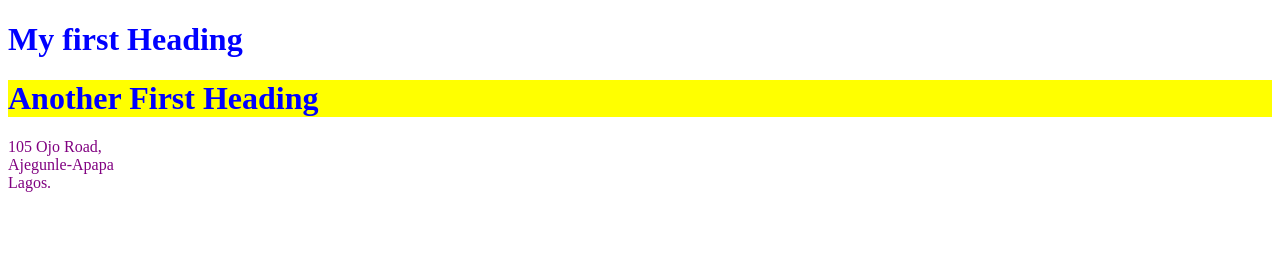
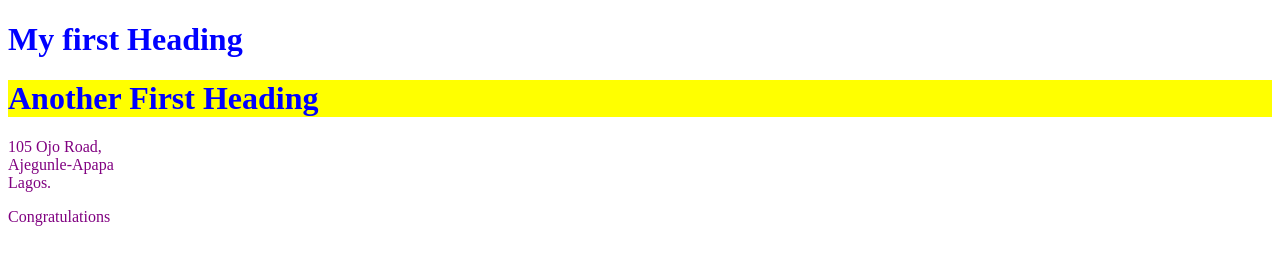
Before and after one commit to roncloud20/webbins, a plain HTML site: page index.html in a window 1280 px wide. Drawn offline with Linux system fonts and the light colour scheme.

Commit message:
Adding new paragraphy

```diff
--- a/index.html
+++ b/index.html
@@ -11,5 +11,7 @@
 	Ajegunle-Apapa <br/>
 	Lagos. </p>
 
+	<p>Congratulations</p>
+
 </body>
 </html>
```
